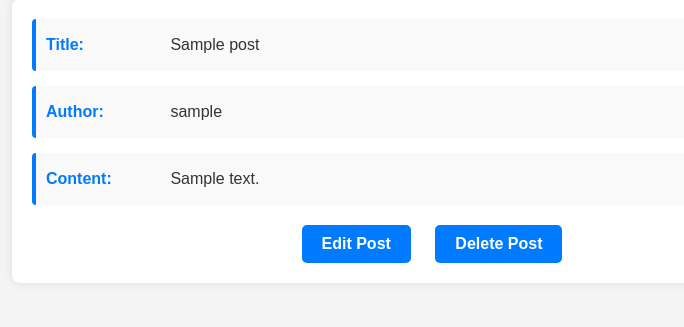
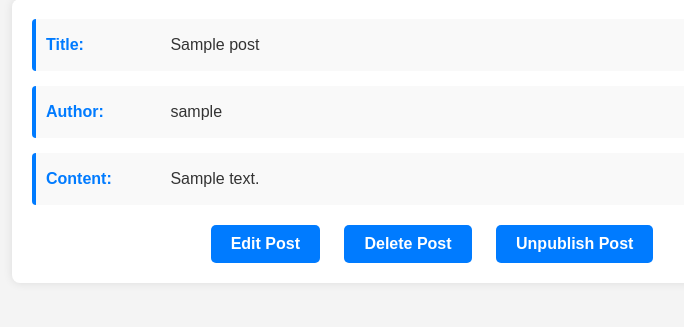
Before and after one commit to Omarr-kh/Blog-Application, a Django app: page /view-post/1 in a window 1280 px wide. Shown: the part 127-454 px from the top of the page, without its empty margins (208-892 px from the left). Run offline with Django 5.2, Linux system fonts and the light colour scheme; a user stored in the database is signed in; tables that the repository leaves empty hold one stand-in row (values such as "Sample post").

Commit message:
buttons added to publish and unpublish a post

```diff
--- a/blog/templates/blog/home.html
+++ b/blog/templates/blog/home.html
@@ -201,6 +201,7 @@
           {% if request.user == post.author %}
           <a href="{% url 'edit-post' post.id %}" class="button">Edit Post</a>
           <a href="{% url 'delete-post' post.id%}" class="button">Delete Post</a>
+          <a href="{% url 'unpublish-post' post.id%}" class="button">Unpublish Post</a>
           {% endif %}
         </div>
         <hr>
@@ -210,10 +211,10 @@
           <p class="not-visible"><strong>This Post is not published, only you can see it</strong></p>
           <p class="post-content">{{ post.content|truncatewords:15 }}</p>
           <a href="{% url 'view-post' post.id %}" class="button">View Post</a>
-          {% if request.user == post.author %}
           <a href="{% url 'edit-post' post.id %}" class="button">Edit Post</a>
           <a href="{% url 'delete-post' post.id%}" class="button">Delete Post</a>
-          {% endif %}
+          <a href="{% url 'publish-post' post.id%}" class="button">Publish Post</a>
+
         </div>
         <hr>
         {% endif %}
--- a/blog/templates/blog/view-post.html
+++ b/blog/templates/blog/view-post.html
@@ -110,6 +110,11 @@
       <div class="btn-div">
         <a href="{% url 'edit-post' post.id %}" class="button">Edit Post</a>
         <a href="{% url 'delete-post' post.id %}" class="button">Delete Post</a>
+        {% if post.is_published %}
+        <a href="{% url 'unpublish-post' post.id%}" class="button">Unpublish Post</a>
+        {% else %}
+        <a href="{% url 'publish-post' post.id%}" class="button">Publish Post</a>
+        {% endif %}
       </div>
       {% endif %}
     </div>
```
